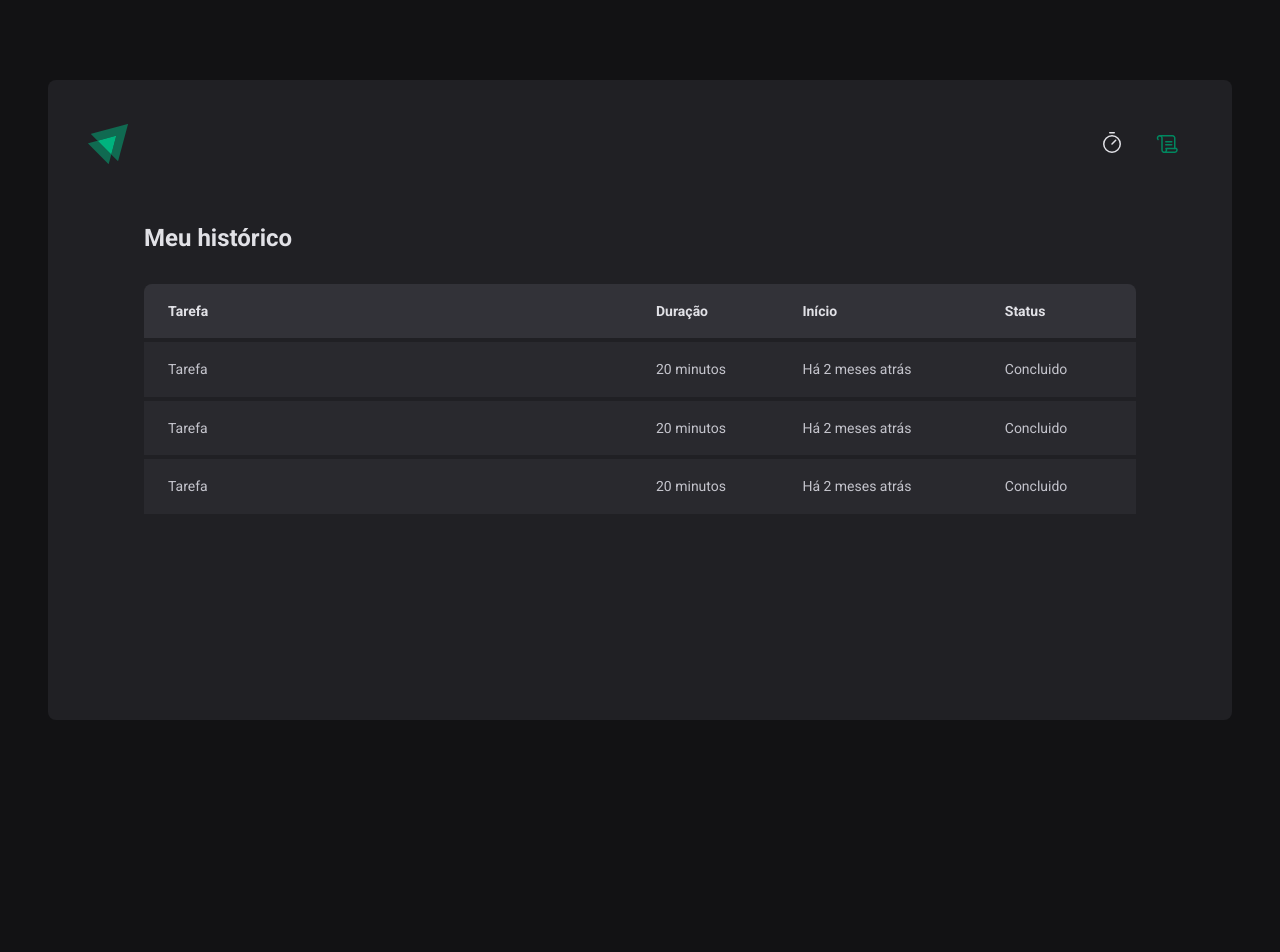
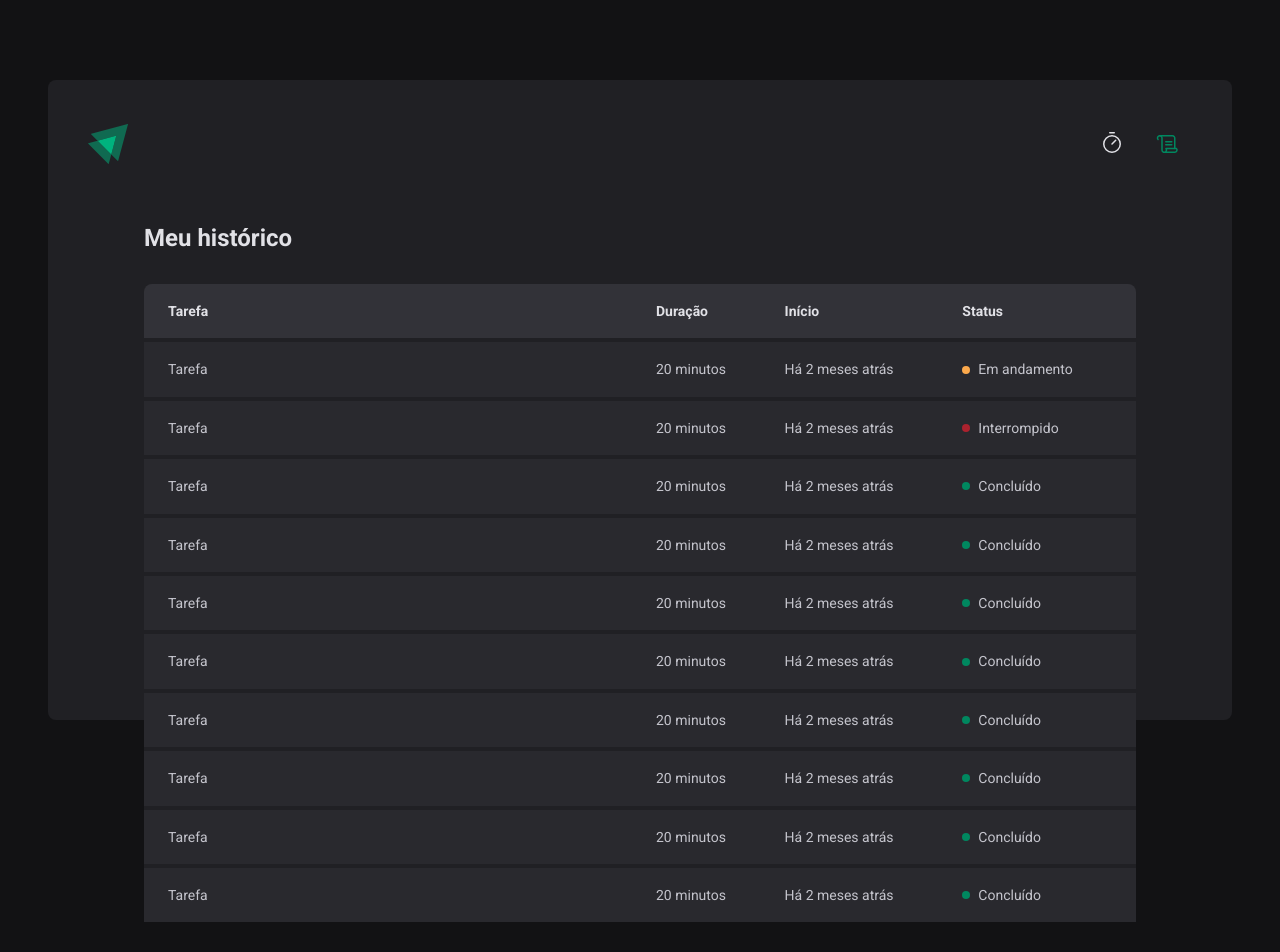
Before and after one commit to hbenvenutti/Ignite-Timer, a React (Vite) app: page /history in a window 1280 px wide. Shown: the top 952 px of the page. Before the commit the page ends 800 px from the top, so only its background shows below. Built offline with nearby package versions, Linux system fonts and the light colour scheme.

Commit message:
status codes

```diff
--- a/src/pages/History/index.tsx
+++ b/src/pages/History/index.tsx
@@ -1,4 +1,4 @@
-import { HistoryContainer, HistoryList } from './styles'
+import { HistoryContainer, HistoryList, Status } from './styles'
 
 export const History = () => {
   return (
@@ -19,21 +19,88 @@ export const History = () => {
               <td>Tarefa</td>
               <td>20 minutos</td>
               <td>Há 2 meses atrás</td>
-              <td>Concluido</td>
+              <td>
+                <Status statusColor="yellow">Em andamento</Status>
+              </td>
             </tr>
 
             <tr>
               <td>Tarefa</td>
               <td>20 minutos</td>
               <td>Há 2 meses atrás</td>
-              <td>Concluido</td>
+              <td>
+                <Status statusColor="red">Interrompido</Status>
+              </td>
             </tr>
 
             <tr>
               <td>Tarefa</td>
               <td>20 minutos</td>
               <td>Há 2 meses atrás</td>
-              <td>Concluido</td>
+              <td>
+                <Status statusColor="green">Concluído</Status>
+              </td>
+            </tr>
+
+            <tr>
+              <td>Tarefa</td>
+              <td>20 minutos</td>
+              <td>Há 2 meses atrás</td>
+              <td>
+                <Status statusColor="green">Concluído</Status>
+              </td>
+            </tr>
+
+            <tr>
+              <td>Tarefa</td>
+              <td>20 minutos</td>
+              <td>Há 2 meses atrás</td>
+              <td>
+                <Status statusColor="green">Concluído</Status>
+              </td>
+            </tr>
+
+            <tr>
+              <td>Tarefa</td>
+              <td>20 minutos</td>
+              <td>Há 2 meses atrás</td>
+              <td>
+                <Status statusColor="green">Concluído</Status>
+              </td>
+            </tr>
+
+            <tr>
+              <td>Tarefa</td>
+              <td>20 minutos</td>
+              <td>Há 2 meses atrás</td>
+              <td>
+                <Status statusColor="green">Concluído</Status>
+              </td>
+            </tr>
+
+            <tr>
+              <td>Tarefa</td>
+              <td>20 minutos</td>
+              <td>Há 2 meses atrás</td>
+              <td>
+                <Status statusColor="green">Concluído</Status>
+              </td>
+            </tr>
+            <tr>
+              <td>Tarefa</td>
+              <td>20 minutos</td>
+              <td>Há 2 meses atrás</td>
+              <td>
+                <Status statusColor="green">Concluído</Status>
+              </td>
+            </tr>
+            <tr>
+              <td>Tarefa</td>
+              <td>20 minutos</td>
+              <td>Há 2 meses atrás</td>
+              <td>
+                <Status statusColor="green">Concluído</Status>
+              </td>
             </tr>
           </tbody>
         </table>
--- a/src/pages/History/styles.ts
+++ b/src/pages/History/styles.ts
@@ -60,3 +60,27 @@ export const HistoryList = styled.div`
     }
   }
 `
+const STATUS_COLORS = {
+  yellow: 'yellow-500',
+  green: 'green-500',
+  red: 'red-500',
+} as const
+
+interface StatusProps {
+  statusColor: keyof typeof STATUS_COLORS
+}
+
+export const Status = styled.span<StatusProps>`
+  display: flex;
+  align-items: center;
+  gap: 0.5rem;
+
+  &::before {
+    content: '';
+    height: 0.5rem;
+    width: 00.5rem;
+    border-radius: 50%;
+    background-color: ${(props) =>
+      props.theme[STATUS_COLORS[props.statusColor]]};
+  }
+`
```
